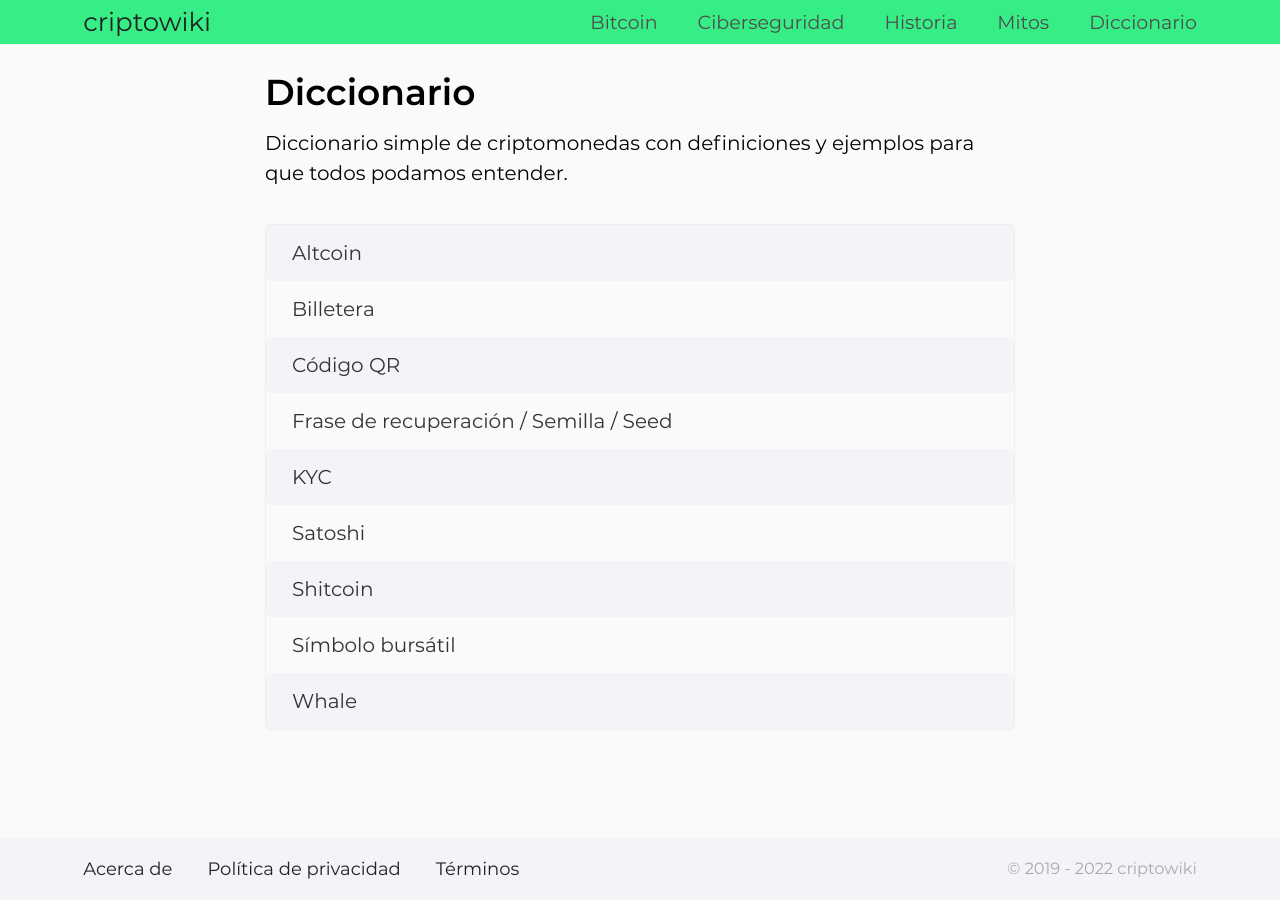
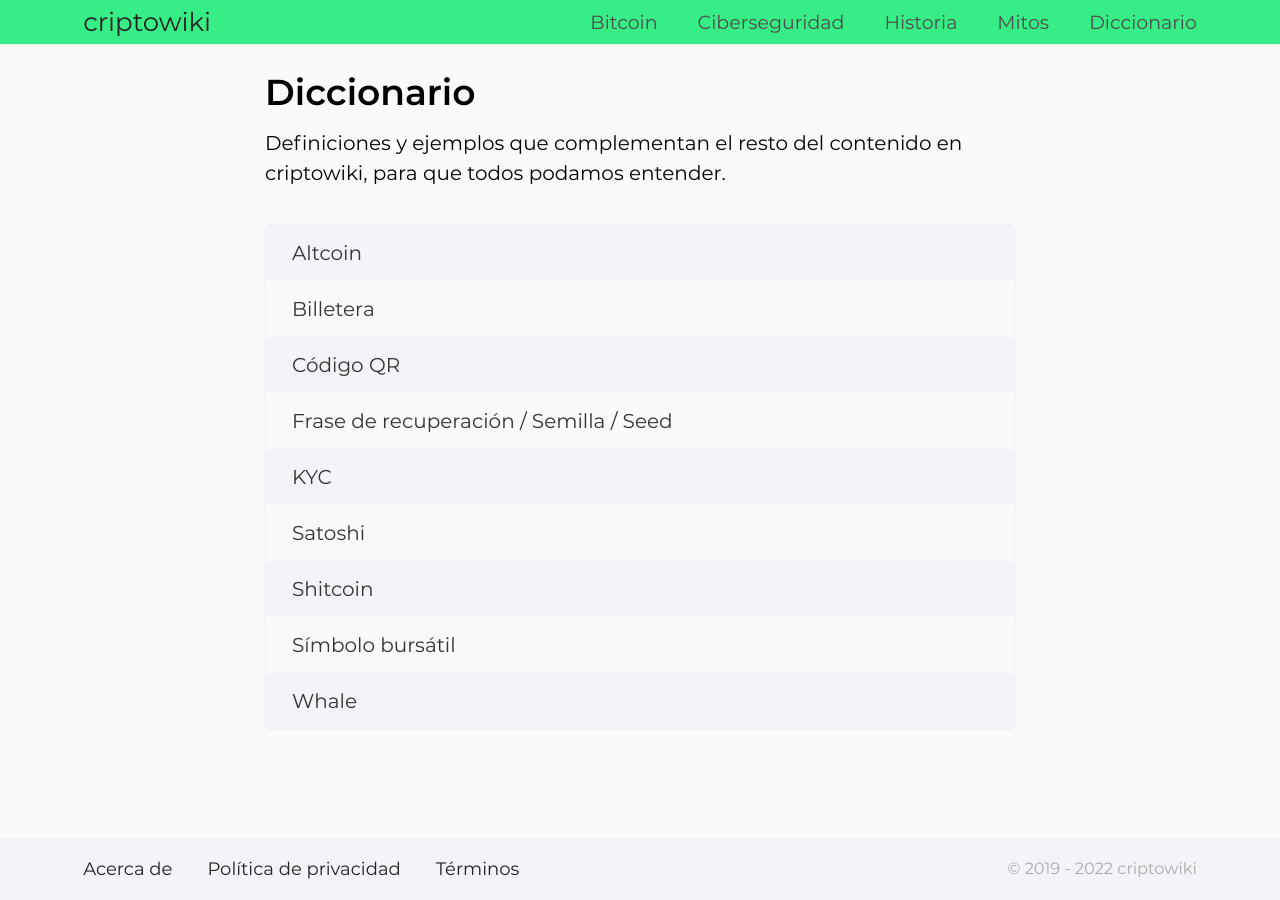
Before and after one commit to criptowiki/criptowiki, a Jekyll site: the page built from pages/dictionary.html, in a window 1280 px wide. Built offline with Jekyll 4.4.1, drawn with Linux system fonts in a browser that asks for light colours; some web fonts are replaced.

Commit message:
Update Dictionary description

```diff
--- a/pages/dictionary.html
+++ b/pages/dictionary.html
@@ -1,6 +1,6 @@
 ---
 title: Diccionario
-description: Diccionario simple de criptomonedas con definiciones y ejemplos para que todos podamos entender.
+description: Definiciones y ejemplos que complementan el resto del contenido en criptowiki, para que todos podamos entender.
 permalink: /diccionario/
 layout: page
 css: items-list
@@ -10,9 +10,11 @@ css: items-list
     <h1 class="title">{{ page.title }}</h1>
     <p>{{ page.description }}</p>
     <div class="content items-list">
+
         {% assign dictionary = site.categories.dictionary | sort: 'title' %}
     	{% for post in dictionary %}
         	<a href="{{ post.permalink }}"><div>{{ post.title }}</div></a>
 		{% endfor %}
+
     </div>
 </div>
```
